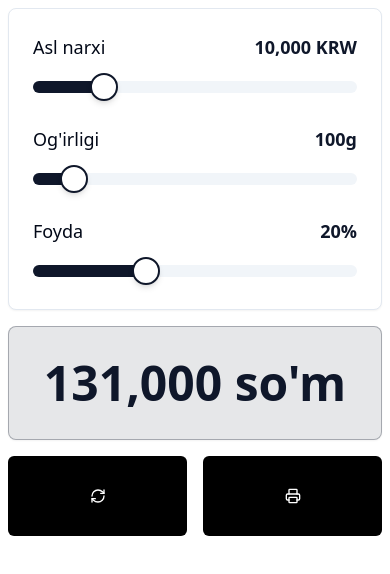
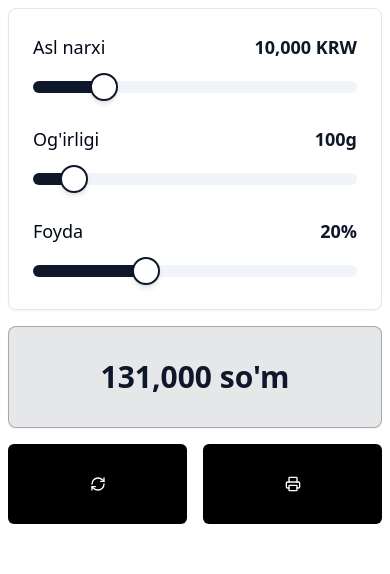
Before and after one commit to muminoff/retail-calc, a React (Vite) app: page / in a window 390 px wide. Shown: the top 574 px of the page. Built offline with nearby package versions, Linux system fonts and the light colour scheme; no server answers.

Commit message:
Decrease retail price font size from 5xl to 3xl for better mobile display

```diff
--- a/src/components/Calculator.tsx
+++ b/src/components/Calculator.tsx
@@ -188,7 +188,7 @@ export function Calculator() {
             onClick={() => setIsPriceDetailsModalOpen(true)}
             className="w-full text-center cursor-pointer"
           >
-            <p className="text-5xl font-bold text-primary">
+            <p className="text-3xl font-bold text-primary">
               {formatNumber(retailPriceUZS)} so'm
             </p>
           </button>
```
